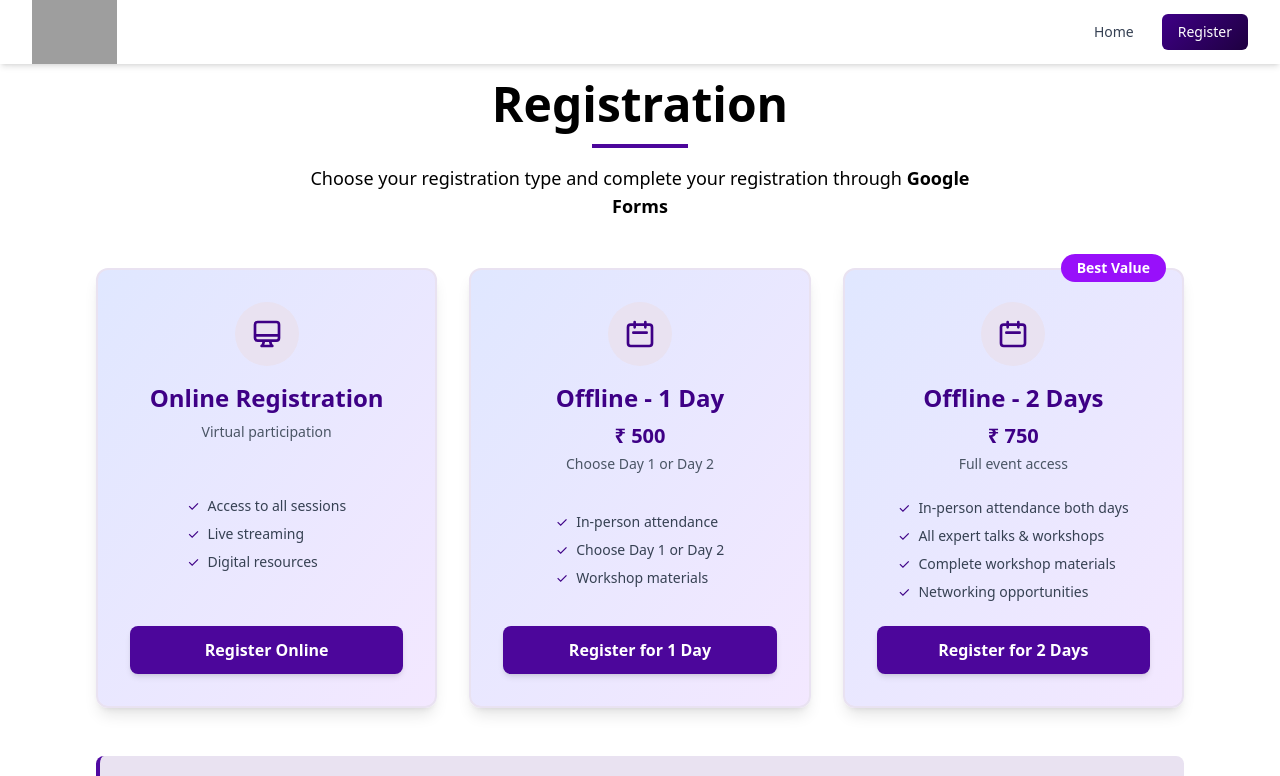
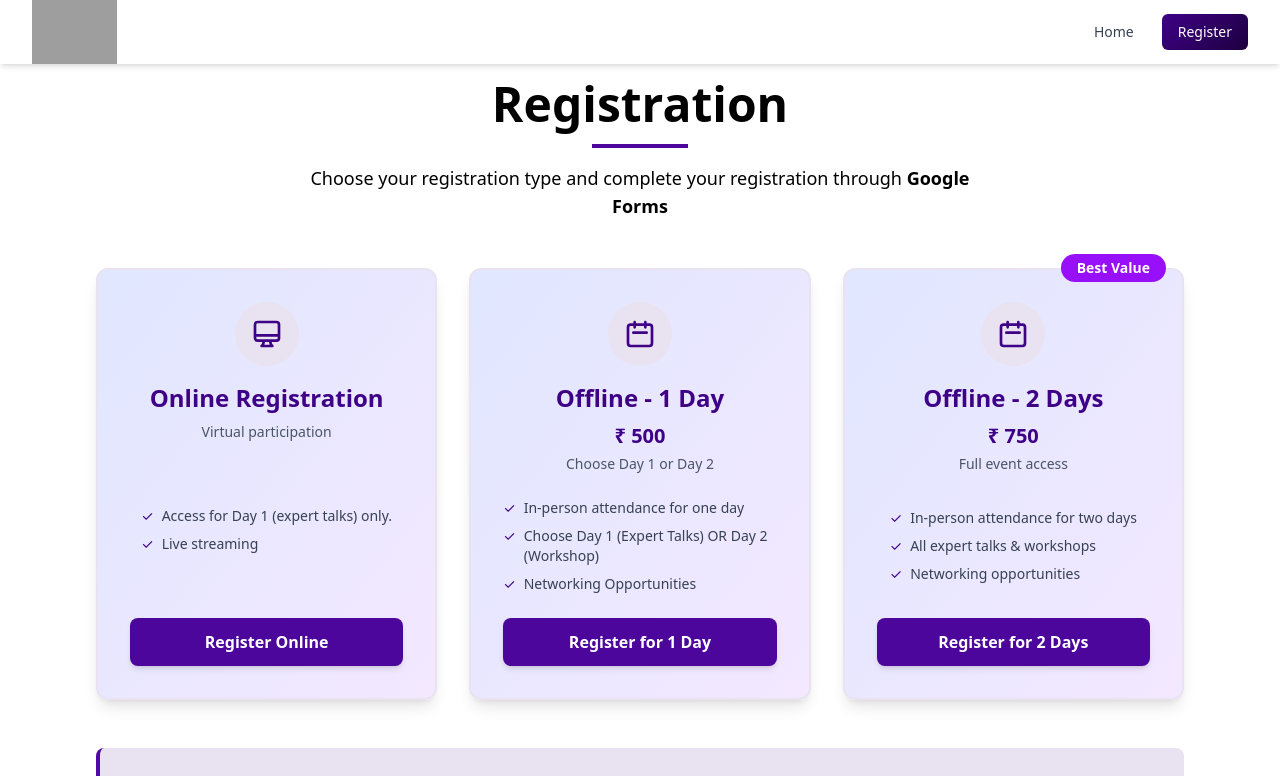
Before and after one commit to Rizvi-hassan/nes_2026, a React (Vite) app: page /register in a window 1280 px wide. Shown: the top 776 px of the page. Built offline with nearby package versions, Linux system fonts and the light colour scheme; grey boxes are pictures that could not be loaded.

Commit message:
update event content

```diff
--- a/src/components/Event.jsx
+++ b/src/components/Event.jsx
@@ -18,7 +18,10 @@ function Event() {
                             </div>
                             <h3 className="text-2xl font-bold text-gray-900">Day 1</h3>
                         </div>
-                        <p className="text-gray-600 mb-2 font-semibold">January 30, 2026</p>
+                        <div className="flex items-center justify-between">
+                            <p className="text-dark mb-2 font-semibold">Online and Offline</p>
+                            <p className="text-gray-600 mb-2 font-semibold">January 30, 2026</p>
+                        </div>
                         <ul className="space-y-3 text-gray-700 mt-4">
                             <li className="flex items-start">
                                 <span className="text-blue-600 mr-2">•</span>
@@ -43,7 +46,10 @@ function Event() {
                             </div>
                             <h3 className="text-2xl font-bold text-gray-900">Day 2</h3>
                         </div>
-                        <p className="text-gray-600 mb-2 font-semibold">January 31, 2026</p>
+                        <div className="flex items-center justify-between">
+                            <p className="text-dark mb-2 font-semibold">Offline Only</p>
+                            <p className="text-gray-600 mb-2 font-semibold">January 31, 2026</p>
+                        </div>
                         <ul className="space-y-3 text-gray-700 mt-4">
                             <li className="flex items-start">
                                 <span className="text-indigo-600 mr-2">•</span>
--- a/src/pages/Registration.jsx
+++ b/src/pages/Registration.jsx
@@ -32,16 +32,16 @@ function Registration() {
                             <ul className="space-y-2 text-gray-700 text-sm">
                                 <li className="flex items-start">
                                     <span className="text-dark mr-2">✓</span>
-                                    <span>Access to all sessions</span>
+                                    <span>Access for Day 1 (expert talks) only.</span>
                                 </li>
                                 <li className="flex items-start">
                                     <span className="text-dark mr-2">✓</span>
                                     <span>Live streaming</span>
                                 </li>
-                                <li className="flex items-start">
+                                {/* <li className="flex items-start">
                                     <span className="text-dark mr-2">✓</span>
                                     <span>Digital resources</span>
-                                </li>
+                                </li> */}
                             </ul>
                         </div>
                         <button
@@ -68,15 +68,15 @@ function Registration() {
                             <ul className="space-y-2 text-gray-700 text-sm">
                                 <li className="flex items-start">
                                     <span className="text-dark mr-2">✓</span>
-                                    <span>In-person attendance</span>
+                                    <span>In-person attendance for one day</span>
                                 </li>
                                 <li className="flex items-start">
                                     <span className="text-dark mr-2">✓</span>
-                                    <span>Choose Day 1 or Day 2</span>
+                                    <span>Choose Day 1 (Expert Talks) OR Day 2 (Workshop)</span>
                                 </li>
                                 <li className="flex items-start">
                                     <span className="text-dark mr-2">✓</span>
-                                    <span>Workshop materials</span>
+                                    <span>Networking Opportunities</span>
                                 </li>
                                 {/* <li className="flex items-start">
                                     <span className="text-green-600 mr-2">✓</span>
@@ -111,16 +111,16 @@ function Registration() {
                             <ul className="space-y-2 text-gray-700 text-sm">
                                 <li className="flex items-start">
                                     <span className="text-dark mr-2">✓</span>
-                                    <span>In-person attendance both days</span>
+                                    <span>In-person attendance for two days</span>
                                 </li>
                                 <li className="flex items-start">
                                     <span className="text-dark mr-2">✓</span>
                                     <span>All expert talks & workshops</span>
                                 </li>
-                                <li className="flex items-start">
+                                {/* <li className="flex items-start">
                                     <span className="text-dark mr-2">✓</span>
-                                    <span>Complete workshop materials</span>
-                                </li>
+                                    <span>Networking Opportunities</span>
+                                </li> */}
                                 {/* <li className="flex items-start">
                                     <span className="text-purple-600 mr-2">✓</span>
                                     <span>Certificate of participation</span>
```
